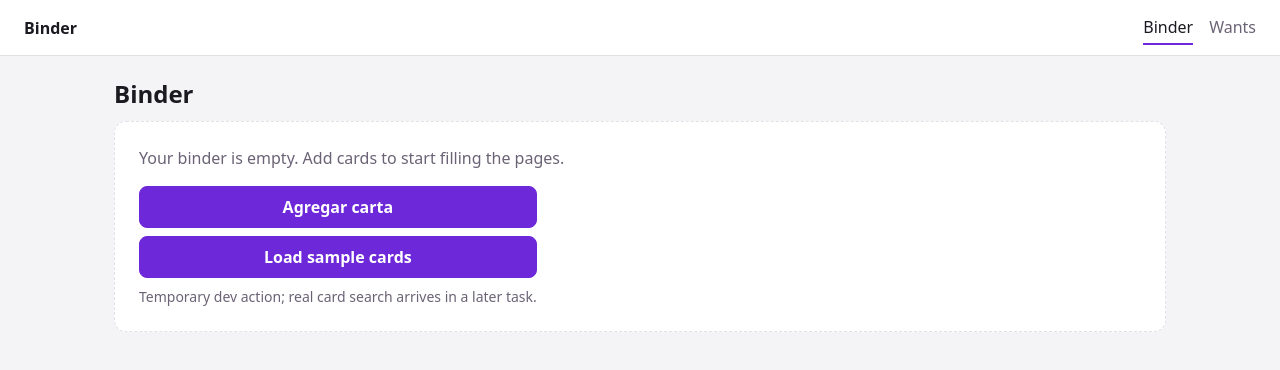
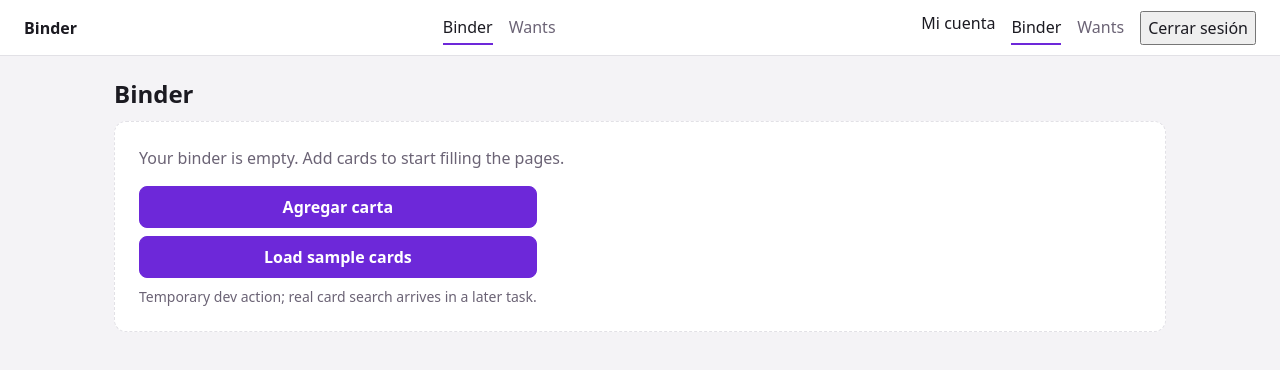
Before and after one commit to jubarbo/binder-app, a React (Vite) app: page / in a window 1280 px wide. Shown: the top 370 px of the page. Built offline with nearby package versions, Linux system fonts and the light colour scheme.

Commit message:
feat: increase binder to 5 columns and add user menu

```diff
--- a/src/app/layout.tsx
+++ b/src/app/layout.tsx
@@ -12,6 +12,12 @@ export function AppLayout() {
           </NavLink>
           <NavLink to="/wants">Wants</NavLink>
         </nav>
+        <nav className="app-nav-links" aria-label="User navigation">
+          <span>Mi cuenta</span>
+          <NavLink to="/" end>Binder</NavLink>
+          <NavLink to="/wants">Wants</NavLink>
+          <button type="button">Cerrar sesión</button>
+        </nav>
       </header>
       <main className="app-main">
         <Outlet />
--- a/src/features/binder/components/BinderPage.tsx
+++ b/src/features/binder/components/BinderPage.tsx
@@ -8,7 +8,7 @@ import CardSlot from './CardSlot'
 import AddCard from './AddCard'
 
 /** Pockets per binder page: a 3x3 trading-card page. */
-const SLOTS_PER_PAGE = 9
+const SLOTS_PER_PAGE = 15
 
 interface SampleCard {
   name: string
--- a/src/index.css
+++ b/src/index.css
@@ -238,7 +238,7 @@ svg {
 
 .binder-grid {
   display: grid;
-  grid-template-columns: repeat(3, 1fr);
+  grid-template-columns: repeat(5, 1fr);
   gap: var(--space-3);
   margin: 0;
   padding: 0;
```
